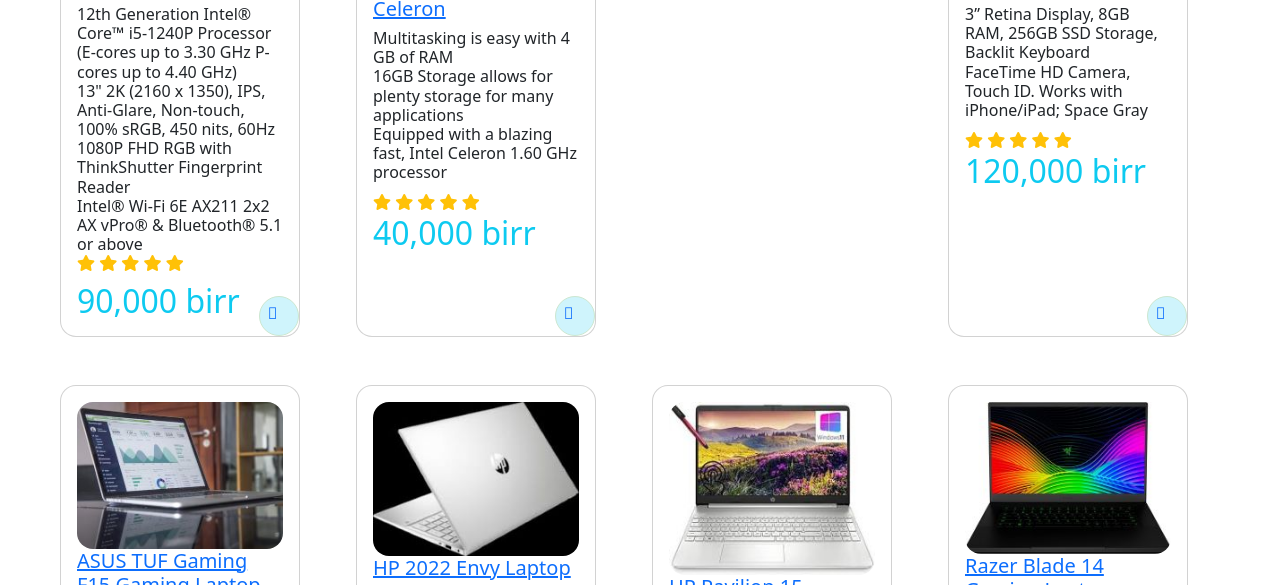
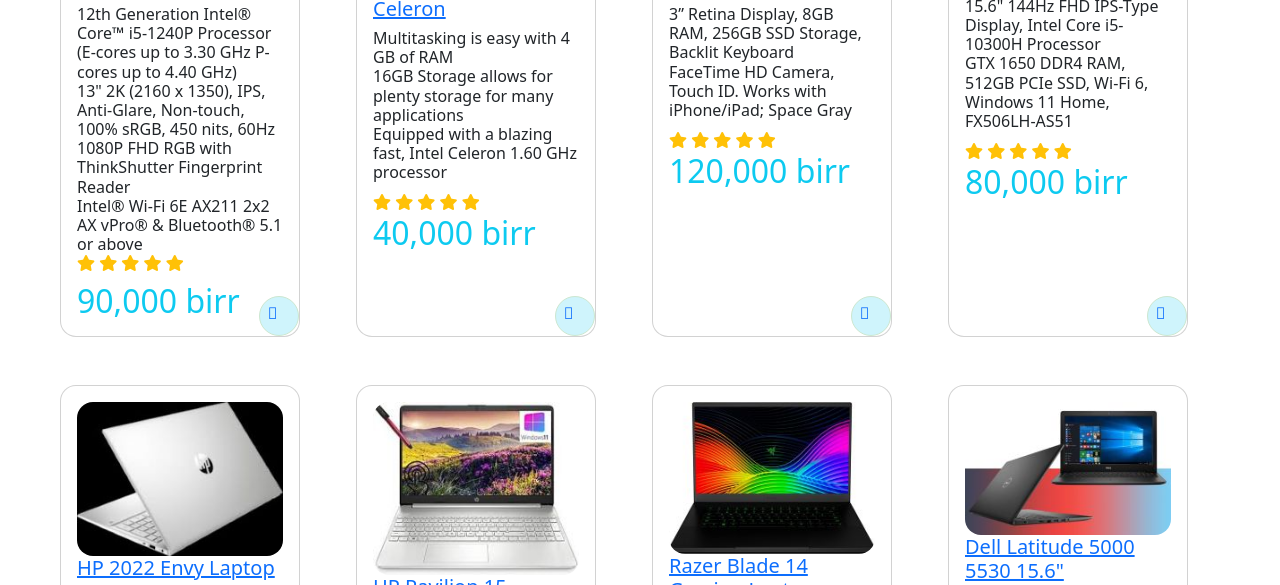
Before and after one commit to NathnaelYimer/UGR-6855-13, a plain HTML site: page src/buy.html in a window 1280 px wide. Shown: the part 677-1262 px from the top of the page. Drawn offline with nearby package versions, Linux system fonts and the light colour scheme.

Commit message:
edited file for index and buy

```diff
--- a/src/buy.html
+++ b/src/buy.html
@@ -117,7 +117,7 @@
             </div>
           </div>
         </div>
-        <div class="col-sm-12 col-md-6 col-lg-3mb-5">
+        <div class="col-sm-12 col-md-6 col-lg-3 mb-5">
           <div class="card rounded-4" style="width: 15rem;height: 35rem;">
             <div class="card-body">
               <img class="card-img-top rounded-4" src="img/dell.jpg" alt="dell" />
```
Also changed, not shown: src/index.html (+0 -5 lines).
